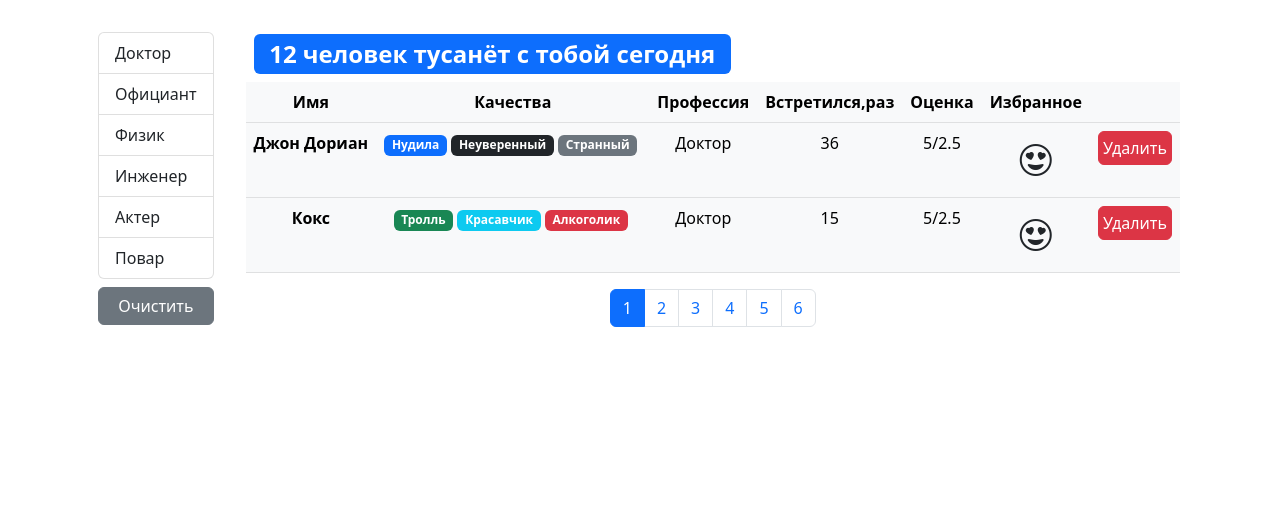
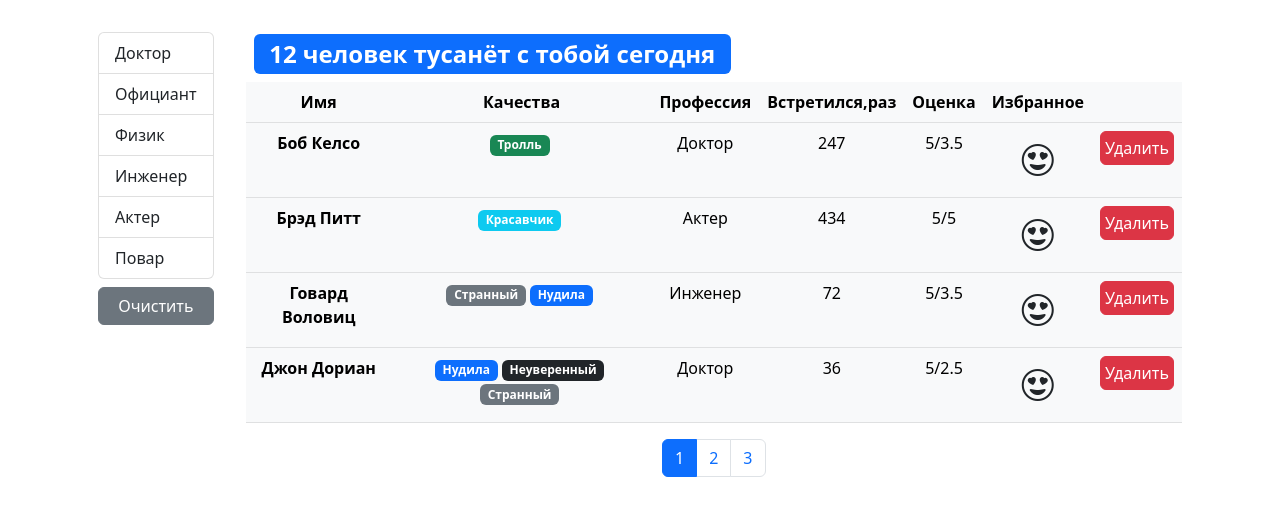
Before and after one commit to dimonabinsk/fast-company-app, a React (Create React App) app: page / in a window 1280 px wide. Shown: the top 516 px of the page. Built offline with nearby package versions, Linux system fonts and the light colour scheme.

Commit message:
начал реализацию сортировки

```diff
--- a/src/components/Users.component.jsx
+++ b/src/components/Users.component.jsx
@@ -1,18 +1,19 @@
 import React, { useState, useEffect } from "react";
 import PropTypes from "prop-types";
+import _ from "lodash";
 import API from "../api";
 import Pagination from "./Pagination.component";
-import User from "./User.component";
+import UsersTable from "./UsersTable.component";
 import { paginate } from "../utility/pagination";
 import SearchStatus from "./SearchStatus.component";
 import GroupList from "./GroupList.component";
 
 const Users = ({ users: allUsers, ...rest }) => {
-    const pageSize = 2;
+    const pageSize = 4;
     const [currentPage, setCurrentPage] = useState(1);
     const [profession, setProfession] = useState();
     const [selectedProf, setSelectedProf] = useState();
-
+    const [sortBy, setSortBy] = useState({ iter: "name", order: "asc" });
     useEffect(() => {
         API.professions.fetchAll().then((data) => setProfession(data));
     }, []);
@@ -28,6 +29,11 @@ const Users = ({ users: allUsers, ...rest }) => {
     const handlerPageChange = (pageIndex) => {
         setCurrentPage(pageIndex);
     };
+
+    const handlerSort = (item) => {
+        setSortBy(item);
+    };
+
     const filteredUsers = selectedProf
         ? allUsers.filter((user) => {
             return JSON.stringify(user.profession) === JSON.stringify(selectedProf);
@@ -35,8 +41,8 @@ const Users = ({ users: allUsers, ...rest }) => {
         : allUsers;
 
     const count = filteredUsers.length;
-
-    const pageEpisodes = paginate(filteredUsers, currentPage, pageSize);
+    const sortedUsers = _.orderBy(filteredUsers, [sortBy.iter], [sortBy.order]);
+    const pageEpisodes = paginate(sortedUsers, currentPage, pageSize);
 
     const clearFilter = () => {
         setSelectedProf();
@@ -66,24 +72,11 @@ const Users = ({ users: allUsers, ...rest }) => {
             <div className="d-flex flex-column p-3">
                 <SearchStatus length={count} />
                 {count > 0 && (
-                    <table className="table table-light text-center">
-                        <thead>
-                            <tr>
-                                <th scope="col">Имя</th>
-                                <th scope="col">Качества</th>
-                                <th scope="col">Профессия</th>
-                                <th scope="col">Встретился,раз</th>
-                                <th scope="col">Оценка</th>
-                                <th scope="col">Избранное</th>
-                                <th scope="col"></th>
-                            </tr>
-                        </thead>
-                        <tbody>
-                            {pageEpisodes.map((user) => (
-                                <User key={user._id} {...user} {...rest} />
-                            ))}
-                        </tbody>
-                    </table>
+                    <UsersTable
+                        users={pageEpisodes}
+                        onSort={handlerSort}
+                        currentSort={sortBy}
+                        {...rest}/>
                 )}
                 <div className="d-flex justify-content-center">
                     <Pagination
--- /dev/null
+++ b/src/components/UsersTable.component.jsx
@@ -0,0 +1,42 @@
+import React from "react";
+import PropTypes from "prop-types";
+import User from "./User.component";
+
+const UsersTable = ({ users, onSort, currentSort, ...rest }) => {
+    const handlerSort = (item) => {
+        if (currentSort.iter === item) {
+            onSort({ ...currentSort, order: currentSort.order === "asc" ? "desc" : "asc" });
+        } else {
+            onSort({ iter: item, order: "asc" });
+        }
+    };
+
+    return (
+        <table className="table table-light text-center">
+            <thead>
+                <tr>
+                    <th onClick={() => handlerSort("name")} scope="col" role={"button"}>Имя</th>
+                    <th scope="col">Качества</th>
+                    <th onClick={() => handlerSort("profession.name")} scope="col">Профессия</th>
+                    <th onClick={() => handlerSort("completedMeetings")} scope="col">Встретился,раз</th>
+                    <th onClick={() => handlerSort("rate")} scope="col">Оценка</th>
+                    <th onClick={() => handlerSort("bookmark")} scope="col">Избранное</th>
+                    <th scope="col"></th>
+                </tr>
+            </thead>
+            <tbody>
+                {users.map((user) => (
+                    <User key={user._id} {...user} {...rest} />
+                ))}
+            </tbody>
+        </table>
+    );
+};
+
+UsersTable.propTypes = {
+    users: PropTypes.array.isRequired,
+    onSort: PropTypes.func.isRequired,
+    currentSort: PropTypes.object.isRequired
+};
+
+export default UsersTable;
```
